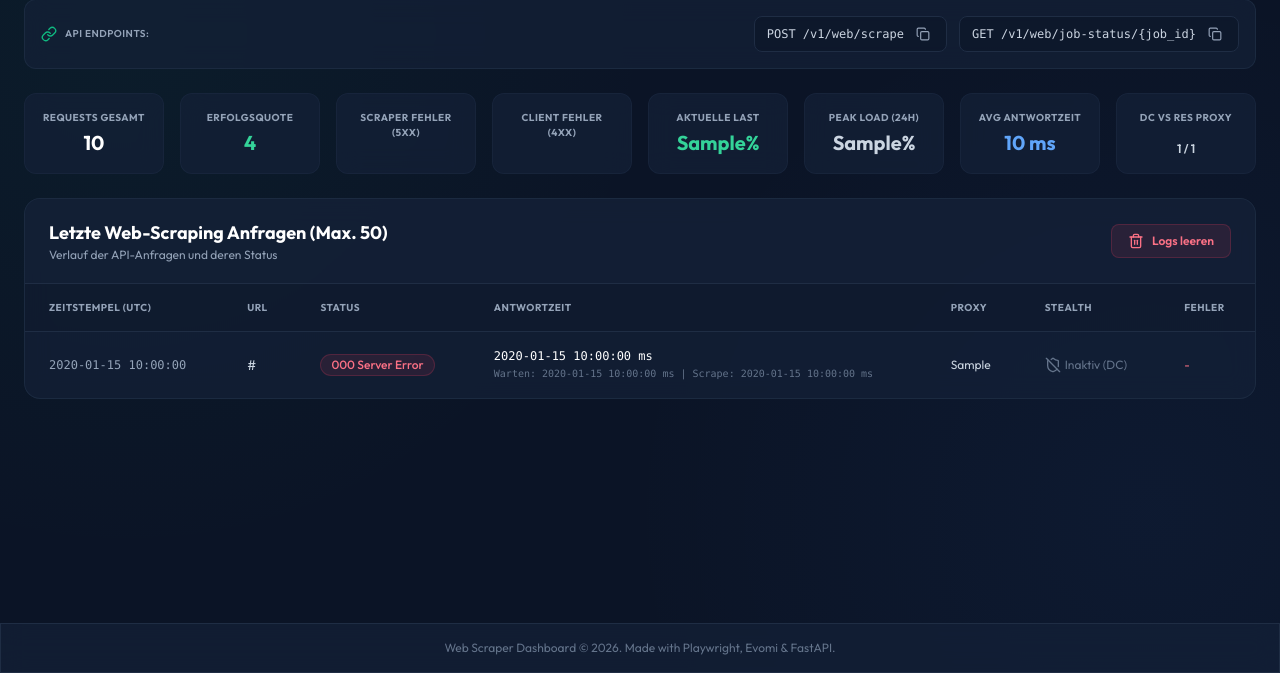
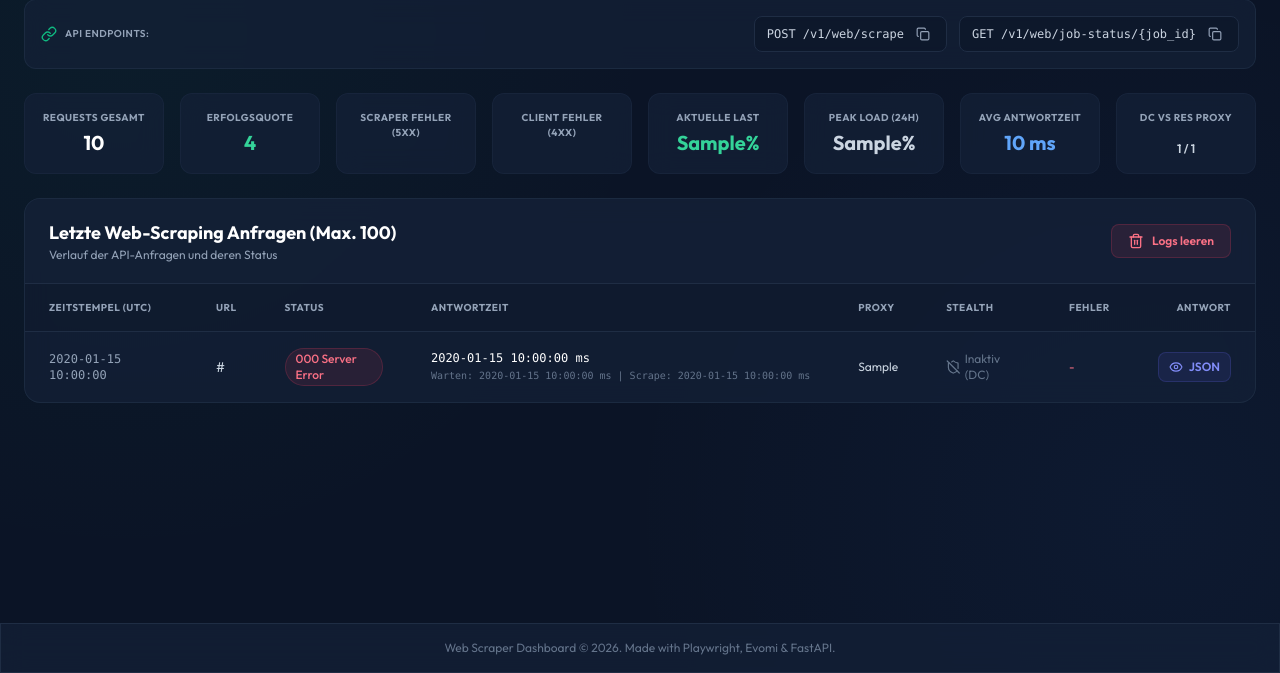
Before and after one commit to aljan92/rddtscpr, a FastAPI app: template app/templates/web/dashboard.html in a window 1280 px wide. Shown: the part 127-800 px from the top of the page. Run offline with FastAPI, Linux system fonts and the light colour scheme; the template is opened without the code that fills it: most values are stand-ins (such as "Sample title", 1, 10 or a date in 2020); some libraries are stand-ins or nearby versions.

Commit message:
feat: increase logs history to 100 and add JSON response viewer modal to dashboard

```diff
--- a/app/database.py
+++ b/app/database.py
@@ -82,6 +82,7 @@ class WebScraperRequestLog(Base):
     proxy_used = Column(String(255), nullable=True)
     stealth_mode_active = Column(Boolean, default=False)
     error_message = Column(Text, nullable=True)
+    response_json = Column(Text, nullable=True)
     timestamp = Column(DateTime, default=datetime.utcnow)
 
 
@@ -116,6 +117,11 @@ def init_db():
             conn.execute(text("ALTER TABLE web_scraper_request_logs ADD COLUMN processing_time_ms INTEGER DEFAULT 0"))
     except Exception:
         pass
+    try:
+        with engine.begin() as conn:
+            conn.execute(text("ALTER TABLE web_scraper_request_logs ADD COLUMN response_json TEXT"))
+    except Exception:
+        pass
 
 def get_db():
     db = SessionLocal()
--- a/app/templates/web/dashboard.html
+++ b/app/templates/web/dashboard.html
@@ -173,7 +173,7 @@
             <div class="glass-card rounded-2xl overflow-hidden flex flex-col">
                 <div class="px-6 py-5 border-b border-scraper-border flex items-center justify-between bg-scraper-card/30">
                     <div>
-                        <h2 class="text-lg font-bold text-white">Letzte Web-Scraping Anfragen (Max. 50)</h2>
+                        <h2 class="text-lg font-bold text-white">Letzte Web-Scraping Anfragen (Max. 100)</h2>
                         <p class="text-xs text-slate-400">Verlauf der API-Anfragen und deren Status</p>
                     </div>
                     <a href="/admin/web-scraper/logs/clear" class="flex items-center space-x-2 text-xs font-semibold px-4 py-2 rounded-lg bg-rose-500/10 text-rose-400 border border-rose-500/20 hover:bg-rose-500/20 transition-all duration-200">
@@ -193,6 +193,7 @@
                                 <th class="px-6 py-4">Proxy</th>
                                 <th class="px-6 py-4">Stealth</th>
                                 <th class="px-6 py-4">Fehler</th>
+                                <th class="px-6 py-4 text-right">Antwort</th>
                             </tr>
                         </thead>
                         <tbody class="divide-y divide-scraper-border text-sm text-slate-300">
@@ -243,14 +244,19 @@
                                         <span>Inaktiv (DC)</span>
                                     </span>
                                     {% endif %}
-                                </td>
                                 <td class="px-6 py-4 text-xs text-rose-400 max-w-xs truncate" title="{{ log.error_message or '' }}">
                                     {{ log.error_message or '-' }}
+                                </td>
+                                <td class="px-6 py-4 text-right whitespace-nowrap">
+                                    <button onclick="showLogJson({{ log.id }})" class="inline-flex items-center space-x-1.5 text-xs font-semibold px-2.5 py-1.5 rounded-lg bg-indigo-500/10 text-indigo-400 border border-indigo-500/20 hover:bg-indigo-500/20 transition-all duration-200">
+                                        <i data-lucide="eye" class="w-3.5 h-3.5"></i>
+                                        <span>JSON</span>
+                                    </button>
                                 </td>
                             </tr>
                             {% else %}
                             <tr>
-                                <td colspan="7" class="px-6 py-12 text-center text-slate-500">
+                                <td colspan="8" class="px-6 py-12 text-center text-slate-500">
                                     Keine Log-Einträge vorhanden.
                                 </td>
                             </tr>
@@ -309,6 +315,96 @@
 
         updateEvomiBandwidth();
         setInterval(updateEvomiBandwidth, 60000); // Alle 60s aktualisieren
+
+        // JSON modal functions
+        let currentModalJson = "";
+
+        async function showLogJson(logId) {
+            const modal = document.getElementById("json-modal");
+            const content = document.getElementById("json-content");
+            const subtitle = document.getElementById("modal-subtitle");
+
+            content.innerText = "Lade Daten...";
+            subtitle.innerText = "Fetch ID: " + logId;
+            modal.classList.remove("hidden");
+            modal.classList.add("flex");
+
+            try {
+                const res = await fetch(`/admin/web-scraper/logs/${logId}/json`);
+                const data = await res.json();
+                currentModalJson = JSON.stringify(data, null, 2);
+                content.innerText = currentModalJson;
+
+                // Get URL from table row
+                const btn = document.querySelector(`button[onclick="showLogJson(${logId})"]`);
+                if (btn) {
+                    const row = btn.closest("tr");
+                    if (row && row.cells[1]) {
+                        const urlVal = row.cells[1].getAttribute("title") || row.cells[1].innerText;
+                        subtitle.innerText = urlVal.trim();
+                    }
+                }
+            } catch (err) {
+                content.innerText = "Fehler beim Laden der Antwortdaten: " + err;
+            }
+        }
+
+        function closeJsonModal() {
+            const modal = document.getElementById("json-modal");
+            modal.classList.remove("flex");
+            modal.classList.add("hidden");
+        }
+
+        function copyModalJson() {
+            if (!currentModalJson) return;
+            const btn = document.getElementById("copy-modal-btn");
+            navigator.clipboard.writeText(currentModalJson).then(() => {
+                const icon = btn.querySelector('i');
+                const span = btn.querySelector('span');
+                icon.setAttribute('data-lucide', 'check');
+                span.innerText = "Kopiert!";
+                icon.classList.remove('text-slate-300');
+                icon.classList.add('text-emerald-400');
+                lucide.createIcons();
+                setTimeout(() => {
+                    icon.setAttribute('data-lucide', 'copy');
+                    span.innerText = "Kopieren";
+                    icon.classList.remove('text-emerald-400');
+                    icon.classList.add('text-slate-300');
+                    lucide.createIcons();
+                }, 2000);
+            });
+        }
     </script>
+
+    <!-- JSON Viewer Modal -->
+    <div id="json-modal" class="fixed inset-0 z-50 hidden bg-slate-950/80 backdrop-blur-sm items-center justify-center p-4">
+        <div class="glass-card rounded-2xl w-full max-w-4xl max-h-[85vh] flex flex-col overflow-hidden border border-scraper-border shadow-2xl bg-slate-900">
+            <div class="px-6 py-4 border-b border-scraper-border flex items-center justify-between bg-scraper-card/30">
+                <div>
+                    <h3 class="text-base font-bold text-white flex items-center space-x-2">
+                        <i data-lucide="code" class="w-5 h-5 text-indigo-400"></i>
+                        <span>API-Antwort JSON</span>
+                    </h3>
+                    <p id="modal-subtitle" class="text-xs text-slate-400 mt-0.5 truncate max-w-lg font-mono"></p>
+                </div>
+                <button onclick="closeJsonModal()" class="text-slate-400 hover:text-white transition-colors">
+                    <i data-lucide="x" class="w-6 h-6"></i>
+                </button>
+            </div>
+            <div class="p-6 overflow-y-auto font-mono text-xs bg-slate-950/50 text-emerald-400 relative flex-1 min-h-0">
+                <button onclick="copyModalJson()" class="absolute top-4 right-4 flex items-center space-x-1.5 text-xs px-3 py-1.5 rounded-lg bg-slate-800/80 hover:bg-slate-700/80 border border-scraper-border text-slate-300 transition-all duration-200" id="copy-modal-btn">
+                    <i data-lucide="copy" class="w-3.5 h-3.5"></i>
+                    <span>Kopieren</span>
+                </button>
+                <pre class="whitespace-pre-wrap break-all mt-4" id="json-content">Lade Daten...</pre>
+            </div>
+            <div class="px-6 py-4 border-t border-scraper-border flex justify-end space-x-3 bg-scraper-card/30">
+                <button onclick="closeJsonModal()" class="text-xs font-semibold px-4 py-2 rounded-lg bg-slate-800 hover:bg-slate-700 text-white transition-all duration-200">
+                    Schließen
+                </button>
+            </div>
+        </div>
+    </div>
 </body>
 </html>
--- a/app/web_scraper/queue_manager.py
+++ b/app/web_scraper/queue_manager.py
@@ -302,7 +302,6 @@ class WebScrapeQueueManager:
                                 db_job.error_message = error_msg
                             db.commit()
 
-                    # Request Log IMMER schreiben (auch für Playground)
                     log_entry = WebScraperRequestLog(
                         url=request.url,
                         status_code=status_code,
@@ -311,7 +310,8 @@ class WebScrapeQueueManager:
                         processing_time_ms=processing_duration_ms,
                         proxy_used=proxy_used,
                         stealth_mode_active=stealth_active,
-                        error_message=error_msg
+                        error_message=error_msg,
+                        response_json=json.dumps(result) if result is not None else None
                     )
                     db.add(log_entry)
                     db.commit()
```
Also changed, not shown: app/web_scraper/admin_router.py (+16 -1 lines).
